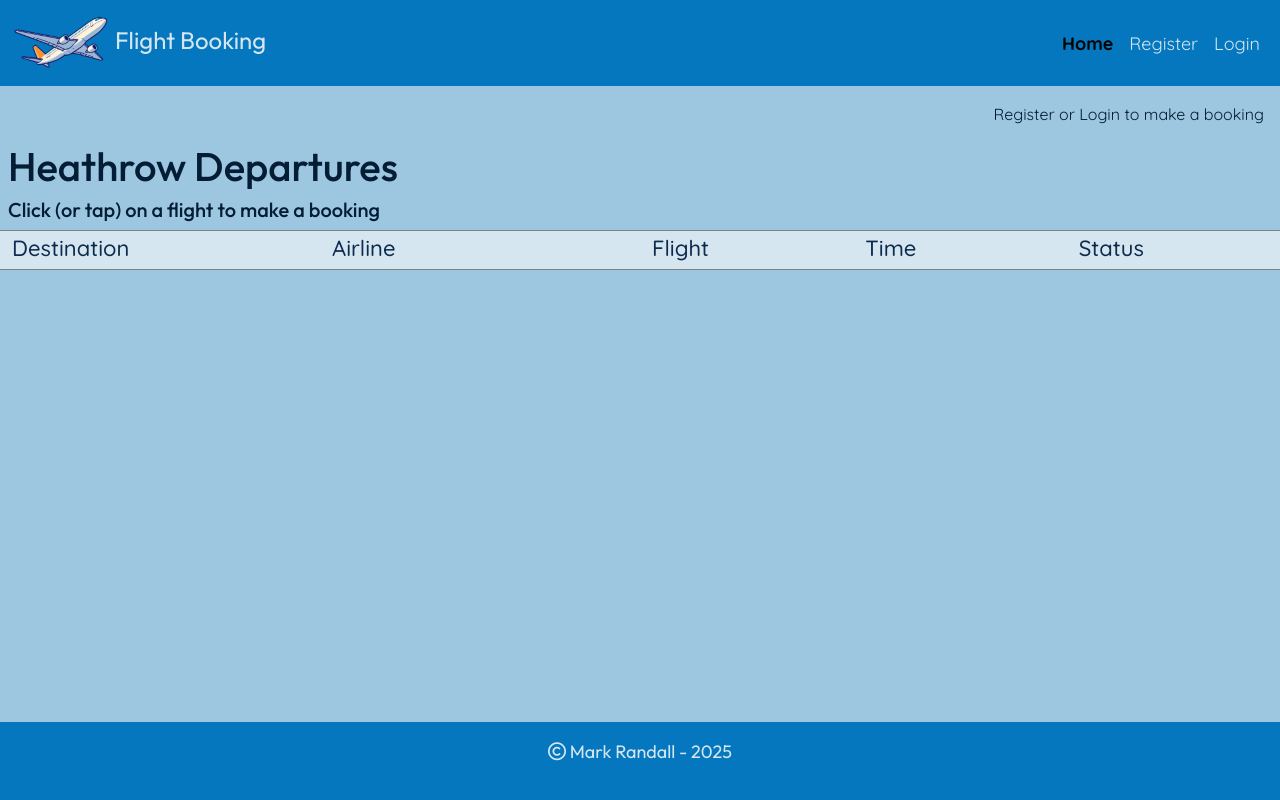
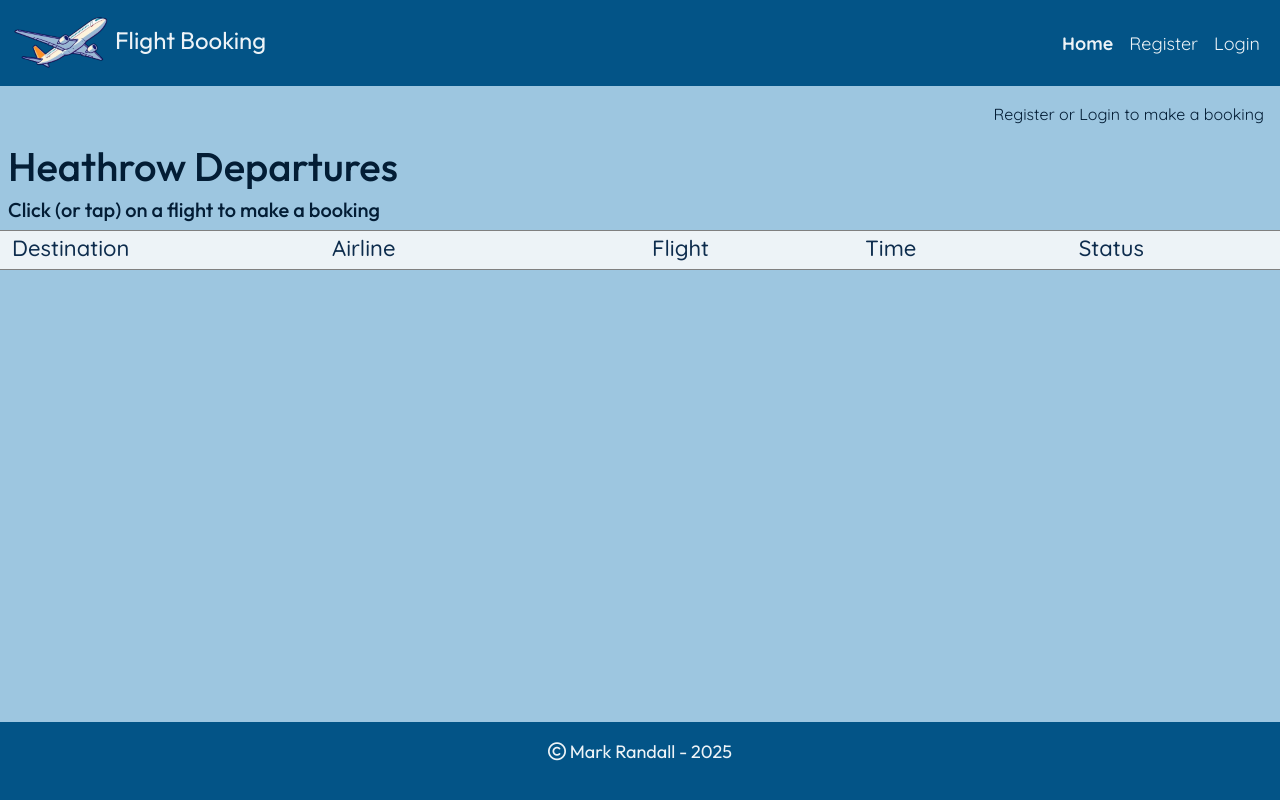
Before and after one commit to mogr20/flight-bookings, a Django app: page / in a window 1280 px wide. Run offline with Django 4.2, Linux system fonts and the light colour scheme; data that the repository does not hold is empty; some libraries are stand-ins or nearby versions.

Commit message:
FIX: used webaim to find a correct contrast, and applied

```diff
--- a/static/css/style.css
+++ b/static/css/style.css
@@ -8,11 +8,11 @@
     /* colors generated by adobe colour wheel */
     --primary-color: #9dc6e0;
     /* light blue */
-    --secondary-color: #0477bf;
+    --secondary-color: #035487;
     /* blue */
     --highlight-color: #1bb5f1;
     /* blue */
-    --light-highlight-color: #d6e6f1;
+    --light-highlight-color: #EDF3F7;
     /* cloud white-blue */
     --black-color: #031d35;
     /* blue-black */
@@ -57,6 +57,7 @@ h3 {
 }
 
 .nav-item .active {
+    color: var(--light-highlight-color) !important;
     font-weight: bold;
 }
 
```
Also changed, not shown: 1 other file.
